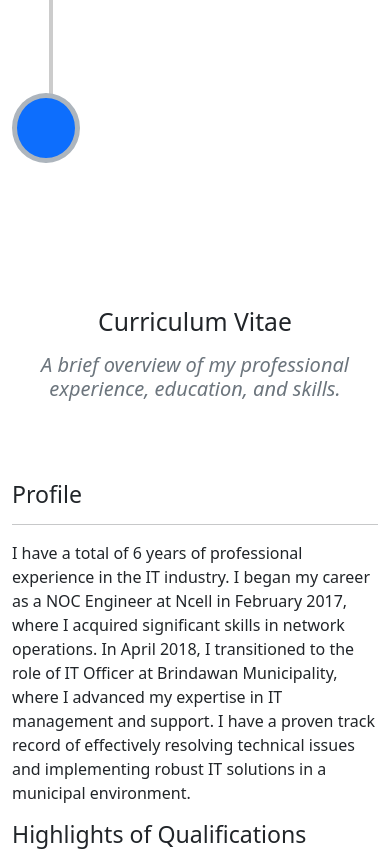
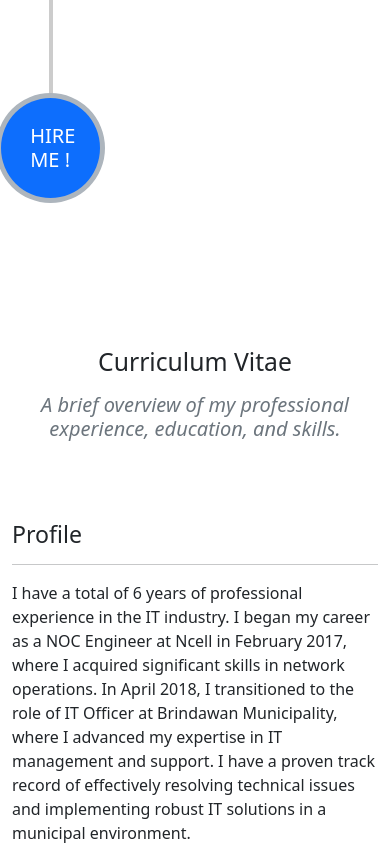
Before and after one commit to ymukesh012/portfolio, a plain HTML site: page index.html in a window 390 px wide. Shown: the part 5233-6091 px from the top of the page. Drawn offline with nearby package versions, Linux system fonts and the light colour scheme.

Commit message:
changes made

```diff
--- a/index.html
+++ b/index.html
@@ -188,7 +188,7 @@
       </div>
       <div class="row justify-content-md-center mt-5 pt-5">
         <div class="col-3 col-md-2 d-flex justify-content-center hire-text">
-          <h2 class="h4 d-flex justify-content-center align-items-center bg-primary text-white rounded-circle border border-5 border-dark-subtle"><span class="d-none d-md-block">Your<br>Next<br>Hire</span></h2>
+          <h2 class="h5 d-flex justify-content-md-center align-items-center bg-primary text-white rounded-circle border border-5 border-dark-subtle"><span class="d-flex d-md-block">HIRE<br>ME !</span></h2>
         </div>
       </div>
     </section>
--- a/style.css
+++ b/style.css
@@ -96,7 +96,16 @@
       width: 100% !important;
     }
    #about .hire-text h2 {
-     height: 70px;
-     width: 70px;
+     height: 110px;
+     width: 110px;
+     margin-left: 10px;
+
+
    }
+
+   #about .hire-text h2 span {
+   padding: 25px;
+   margin-left: 4px;
+
   }
+  }
```
